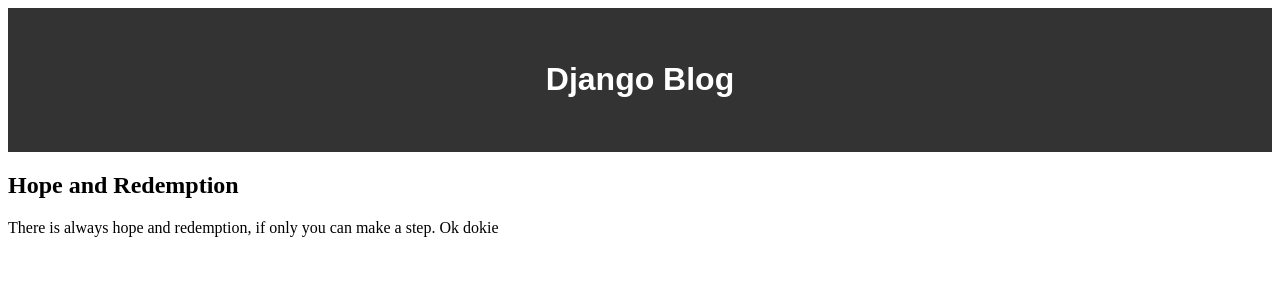
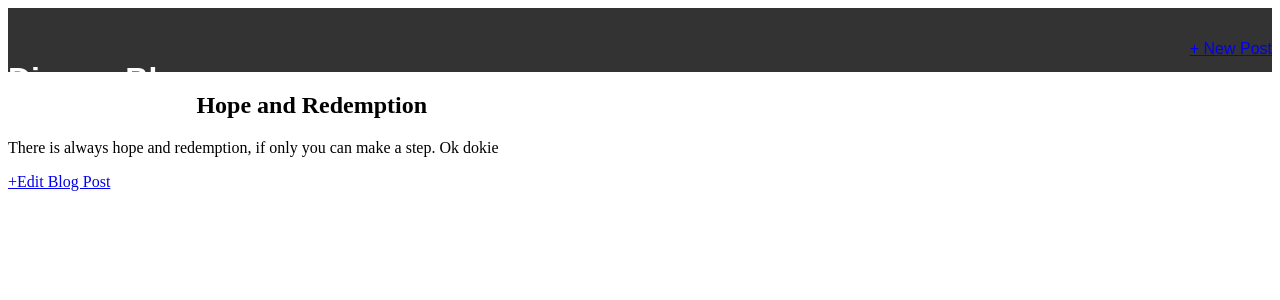
Before and after one commit to K3vwe/BLog-Application, a Django app: page /post/1/ in a window 1280 px wide. Shown: the top 300 px of the page. Run offline with Django 3.2, Linux system fonts and the light colour scheme; data comes from the database, SQL or seed files in the repository; both versions use the stored data as it was after the commit.

Commit message:
Create a form to add and update blog post

```diff
--- a/blog/models.py
+++ b/blog/models.py
@@ -1,4 +1,5 @@
 from django.db import models
+from django.urls import reverse
 
 # Database model for blog post
 class Post(models.Model):
@@ -11,3 +12,6 @@ class Post(models.Model):
 
     def __str__(self):
         return self.title
+
+    def get_absolute_url(self):
+        return reverse('post_detail', args=[str(self.id)])
--- a/blog/urls.py
+++ b/blog/urls.py
@@ -1,8 +1,11 @@
 from django.urls import path
-from .views import BlogListView, BlogDetailView
+from .views import BlogListView, BlogDetailView, BlogCreateView, BlogUpdateView
 
 
 urlpatterns = [
+    path('post/<int:pk>/edit/', BlogUpdateView.as_view(), name='post_edit'),
+    path('post/new/', BlogCreateView.as_view(), name='post_new'),
     path('post/<int:pk>/', BlogDetailView.as_view(), name='post_detail'),
     path('', BlogListView.as_view(), name='home'),
+
 ]
--- a/blog/views.py
+++ b/blog/views.py
@@ -1,5 +1,6 @@
 from django.shortcuts import render
 from django.views.generic import ListView, DetailView
+from django.views.generic.edit import CreateView, UpdateView
 from .models import Post
 
 # Create your views here.
@@ -12,3 +13,15 @@ class BlogDetailView(DetailView):
     # this is the database we are working on
     model = Post
     template_name = 'post_detail.html'
+
+# A Class to add new post
+class BlogCreateView(CreateView):
+    model = Post
+    template_name = 'post_new.html'
+    fields = '__all__'
+
+# A class to edit blog post
+class BlogUpdateView(UpdateView):
+    model = Post
+    template_name = 'edit_post.html'
+    fields = ['title', 'body']
--- a/static/css/base.css
+++ b/static/css/base.css
@@ -9,3 +9,11 @@ header h1 a {
   text-decoration: none;
   color: #fff;
 }
+
+.nav-left {
+  float: left;
+}
+
+.nav-right {
+  float: right;
+}
--- a/templates/base.html
+++ b/templates/base.html
@@ -7,7 +7,12 @@
   </head>
   <body>
     <header>
-      <h1><a href="{% url 'home' %}">Django Blog</a></h1>
+      <div class="nav-left">
+        <h1><a href="{% url 'home' %}">Django Blog</a></h1>
+      </div>
+      <div class="nav-right">
+        <a href="{% url 'post_new' %}">+ New Post</a>
+      </div>
     </header>
     <div>{% block content %} {% endblock content %}</div>
   </body>
--- a/templates/post_detail.html
+++ b/templates/post_detail.html
@@ -4,4 +4,6 @@
   <h2>{{ post.title }}</h2>
   <p>{{ post.body }}</p>
 </div>
+
+<a href="{% url 'post_edit' post.pk %}">+Edit Blog Post</a>
 {% endblock content %}
```
Also changed, not shown: templates/edit_post.html (added, +8 -0 lines), templates/post_new.html (added, +9 -0 lines), db.sqlite3.
